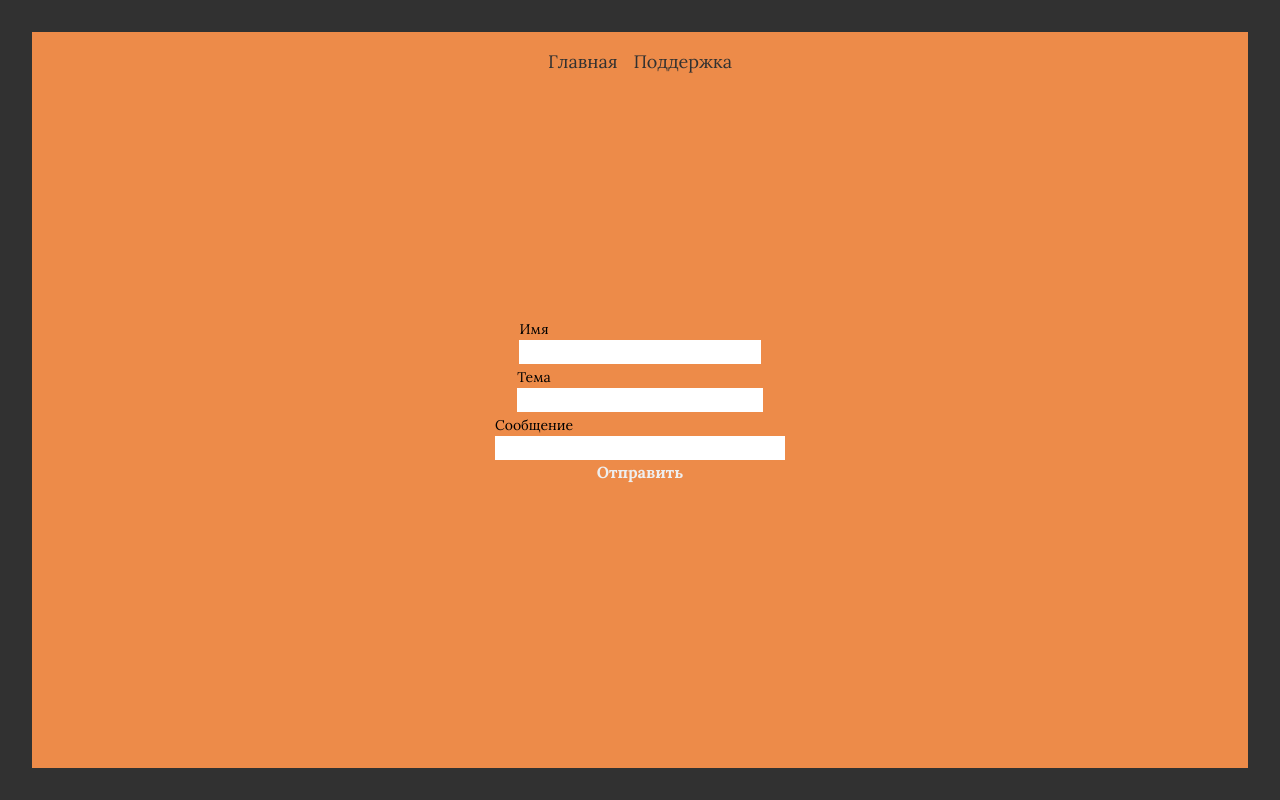
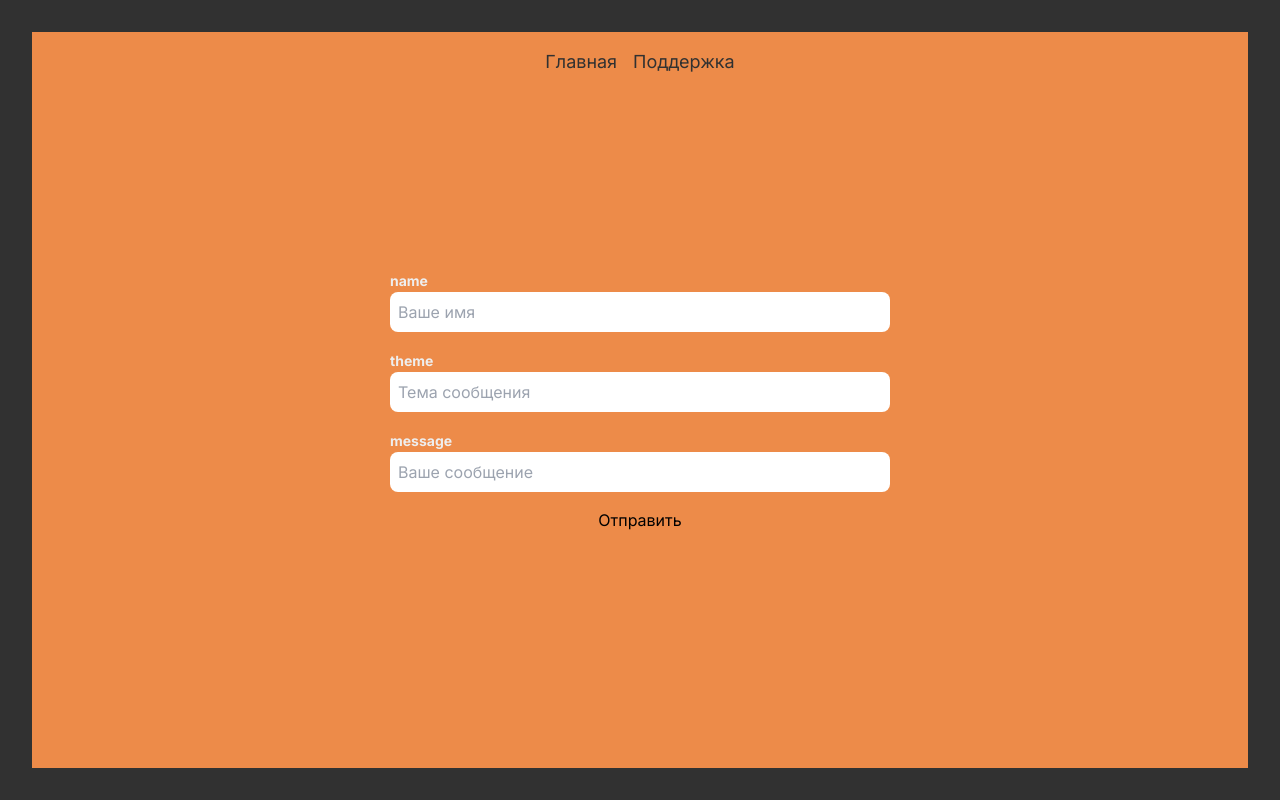
Before and after one commit to sknsdev/berserk_website, a Next.js app: page /support in a window 1280 px wide. Built offline with nearby package versions, Linux system fonts and the light colour scheme.

Commit message:
forms&design&animations&types fixed/added

```diff
--- a/src/app/layout.tsx
+++ b/src/app/layout.tsx
@@ -1,11 +1,11 @@
 import type { Metadata } from 'next';
-import { Lora } from 'next/font/google';
+import { Inter } from 'next/font/google';
 import './globals.css';
-import { AnimatePresence } from 'framer-motion';
 import Header from '@/components/header';
 import { PageTransitionLayout } from '@/features/pageTransition/layout';
 
-const inter = Lora({ subsets: ['latin'] });
+const inter = Inter({ subsets: ['latin'] });
+// const inter = Lora({ subsets: ['latin'] });
 
 export const metadata: Metadata = {
   title: 'Берсерк ассистент',
--- a/src/app/page.tsx
+++ b/src/app/page.tsx
@@ -1,7 +1,7 @@
 'use client';
 import React from 'react';
 import phone from '@/../public/hero/phone.png';
-import { Marck_Script } from 'next/font/google';
+import { Inter, Marck_Script } from 'next/font/google';
 import Image from 'next/image';
 import { motion } from 'framer-motion';
 
@@ -57,7 +57,6 @@ const HomePage = () => {
               </motion.span>
             ))}
           </motion.h2>
-          {/* <motion.svg width={600} height={600} viewBox="0 0 600 600" initial="hidden" animate="visible"></motion.svg> */}
         </div>
         <motion.p initial={{ x: '-100%', opacity: 0 }} animate={{ x: 0, opacity: 1 }} transition={{ duration: 1, delay: 0.4, type: 'spring' }} className="text-left max-w-[400px] text-sm text-white">
           Бесплатное мобильное приложение для ККИ “Берсерк” уже доступно в Google Store и Ru Store
--- /dev/null
+++ b/src/components/ui/input.tsx
@@ -0,0 +1,34 @@
+'use client';
+import { InputProps } from '@/models/form/IFormFields';
+import * as React from 'react';
+
+const Input: React.FC<InputProps> = ({ containerStyle, errors, inputStyle, required, label, placeholder, type, value, ...rest }) => {
+  const inputRef = React.useRef<HTMLInputElement>(null);
+
+  const handleClick = () => {
+    if (inputRef.current) inputRef.current.focus();
+  };
+
+  return (
+    <div>
+      <label htmlFor={label} className="text-white font-bold text-sm">
+        {label}
+      </label>
+      <div onClick={handleClick} className="relative" style={containerStyle}>
+        <input
+          ref={inputRef}
+          tabIndex={0}
+          type={type}
+          placeholder={placeholder}
+          value={value}
+          style={inputStyle}
+          className={`p-2 rounded-lg w-[500px]  ${errors && !value && required ? 'border-mainRose' : 'border-gray-300'}`}
+          {...rest}
+        />
+      </div>
+      {errors && !value && required && <p>Required!</p>}
+    </div>
+  );
+};
+
+export default Input;
--- a/src/features/contactsForm/contactsFormClient.tsx
+++ b/src/features/contactsForm/contactsFormClient.tsx
@@ -1,65 +1,28 @@
 'use client';
-import React, { useState, ChangeEvent, FormEvent } from 'react';
-import { FormField, formFields } from '@/models/form/formFields';
-
+import React, { ChangeEvent, FormEvent } from 'react';
+import Input from '@/components/ui/input';
+import { formFields } from '@/models/form/formFields';
 interface FormData {
   [key: string]: string;
 }
+export const ContactsFormClient: React.FC = () => {
+  const [formData, setFormData] = React.useState<FormData>({});
 
-export const ContactsFormClient: React.FC = () => {
-  const [formData, setFormData] = useState<FormData>(() => {
-    const initialState: FormData = {};
-    formFields.forEach((field) => {
-      initialState[field.name] = '';
-    });
-    return initialState;
-  });
-
-  const handleChange = (e: ChangeEvent<HTMLInputElement | HTMLTextAreaElement>) => {
+  const handleChange = (e: ChangeEvent<HTMLInputElement>) => {
     const { name, value } = e.target;
-    setFormData({
-      ...formData,
-      [name]: value,
-    });
+    setFormData({ ...formData, [name]: value });
   };
 
-  const handleSubmit = async (e: FormEvent) => {
+  const handleSubmit = (e: FormEvent<HTMLFormElement>) => {
     e.preventDefault();
-
-    const response = await fetch('/api/contact', {
-      method: 'POST',
-      headers: {
-        'Content-Type': 'application/json',
-      },
-      body: JSON.stringify(formData),
-    });
-
-    if (response.ok) {
-      console.log('Форма отправлена успешно');
-    } else {
-      console.error('Ошибка при отправке формы');
-    }
+    console.log(formData);
   };
-
   return (
-    <form onSubmit={handleSubmit} className="flex flex-col items-center px-6 bg-yellow-200 rounded-lg p-4 shadow-md">
-      {formFields.map((field: FormField) => (
-        <div key={field.name} className="mb-4">
-          <label htmlFor={field.name} className="block text-sm font-medium text-gray-700">
-            {field.label}
-          </label>
-          <input
-            type="text"
-            id={field.name}
-            name={field.name}
-            value={formData[field.name]}
-            onChange={handleChange}
-            required
-            className="p-2 w-full sm:w-64 border border-gray-300 rounded-md focus:outline-none focus:ring focus:ring-indigo-300"
-          />
-        </div>
+    <form onSubmit={handleSubmit} className="flex flex-col gap-4 items-center">
+      {formFields.map((field) => (
+        <Input readOnly required errors={false} key={field.name} value={formData[field.name] || ''} onChange={handleChange} type={field.type} placeholder={field.placeholder} label={field.name} />
       ))}
-      <button type="submit" className="bg-blue-500 px-4 py-2 font-bold rounded-md text-white hover:bg-blue-600 transition duration-300">
+      <button type="submit" className="rounded-lg">
         Отправить
       </button>
     </form>
--- /dev/null
+++ b/src/models/form/IFormFields.ts
@@ -0,0 +1,36 @@
+export interface IFormField {
+  name: string;
+  label?: string;
+  type: string;
+  placeholder?: string;
+  required?: boolean;
+}
+
+export interface InputProps {
+  errors: boolean;
+  inputStyle?: React.CSSProperties;
+  onChange: (event: React.ChangeEvent<HTMLInputElement>) => void;
+  placeholder?: string;
+  readOnly?: boolean;
+  label?: string;
+  required?: boolean;
+  type: string;
+  value: string;
+  containerStyle?: React.CSSProperties;
+}
+
+// ref={inputRef}
+// tabIndex={0}
+// type={type}
+// placeholder={placeholder}
+// value={value}
+// style={inputStyle}
+// className
+
+// formFields.d.ts
+export interface IFormField {
+  name: string;
+  label?: string;
+  type: string;
+  placeholder?: string;
+}
--- a/src/models/form/formFields.ts
+++ b/src/models/form/formFields.ts
@@ -1,23 +1,25 @@
-export interface FormField {
-  name: string;
-  label: string;
-  type: string;
-}
+import { IFormField } from './IFormFields';
 
-export const formFields: FormField[] = [
+export const formFields: IFormField[] = [
   {
     name: 'name',
     label: 'Имя',
     type: 'text',
+    placeholder: 'Ваше имя',
+    required: true,
   },
   {
     name: 'theme',
     label: 'Тема',
+    required: true,
     type: 'text',
+    placeholder: 'Тема сообщения',
   },
   {
     name: 'message',
     label: 'Сообщение',
+    required: true,
     type: 'text',
+    placeholder: 'Ваше сообщение',
   },
 ];
```
